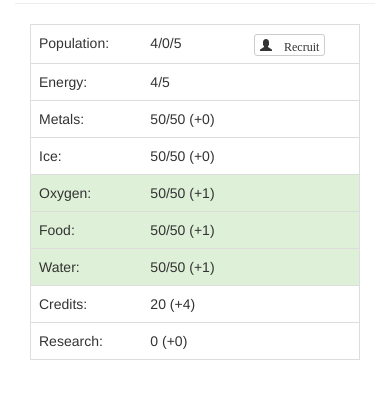
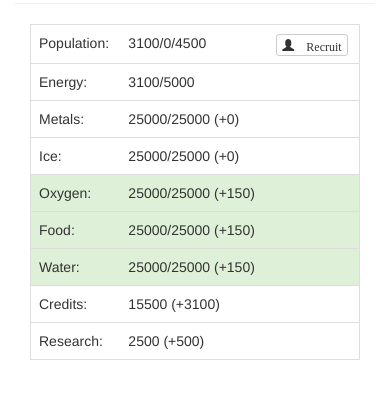
Before and after one commit to warpwarestudios/warpwarestudios.github.io, a plain HTML site: page index.html in a window 390 px wide. Shown: the part 240-648 px from the top of the page. Drawn offline with nearby package versions, Linux system fonts and the light colour scheme.

Commit message:
Testing recruitment costs
Inflated the numbers to test the recruitment costs at higher levels.

```diff
--- a/index.html
+++ b/index.html
@@ -64,7 +64,7 @@
 
 	   <table class="table table-responsive">
 		   <tbody>
-		   		<tr id="populationrow"><td>Population:</td><td><span id="population" data-toggle="tooltip" data-placement="right" title="Workers/Free/Maximum"></span></td><td><button class="btn btn-default btn-xs glyphicon glyphicon-user" onclick="Recruit()"> Recruit</button></td></tr>
+		   		<tr id="populationrow"><td>Population:</td><td><span id="population" data-toggle="tooltip" data-placement="right" title="Workers/Free/Maximum"></span></td><td><button class="btn btn-default btn-xs glyphicon glyphicon-user" id="recruitCost" data-toggle="tooltip" title="" onclick="Recruit()"> Recruit</button></td></tr>
 		   		<tr id="energyrow"><td>Energy:</td><td id="energy"></td><td></td></tr>
 		   		<tr id="metalsrow"><td>Metals:</td><td id="metals"></td><td></td></tr>
 		   		<tr id="icerow"><td>Ice:</td><td id="ice"></td><td></td></tr>
--- a/main.js
+++ b/main.js
@@ -1,14 +1,14 @@
 //holding variables
 var energy = 0;
 var energymax = 0;
-var oxygen = 100;
-var materials = 100;
-var food = 100;
-var water = 100;
-var ice = 100;
-var metals = 100;
+var oxygen = 50000;
+var materials = 50000;
+var food = 50000;
+var water = 50000;
+var ice = 50000;
+var metals = 50000;
 var date = 0;
-var workers = 4;
+var workers = 3100;
 var population = 0;
 var populationmax = 1;
 var storageamt = 50; // amount of storage per storage build
@@ -30,15 +30,15 @@ var watercost = 0;
 var oxygencost = 0;
 
 //buildings
-var generators = 1; //increases maximum energy
-var quarters = 1; //housing for crew
-var autominers = 1; //increases resources/second
-var lifesupport = 1; //increases oxygen supplies
-var farms = 1; //increases food supplies
-var refineries = 1; //turns ice into water
-var researchlabs = 0; //research facility for new technology
+var generators = 1000; //increases maximum energy
+var quarters = 900; //housing for crew
+var autominers = 650; //increases resources/second
+var lifesupport = 650; //increases oxygen supplies
+var farms = 650; //increases food supplies
+var refineries = 650; //turns ice into water
+var researchlabs = 500; //research facility for new technology
 var combat = 0;
-var storage = 1;
+var storage = 500;
 
 //maximum allowed of each building
 var generatorsmax = 1000; //increases maximum energy
@@ -85,6 +85,9 @@ function newDay(){
     document.getElementById('labs').innerHTML = researchlabs + "/" + researchlabsmax;
     document.getElementById('combat').innerHTML = combat + "/" + combatmax;
 
+    var recruitCost = Math.floor(1 * Math.pow(1.01,(population + workers)));
+
+	document.getElementById('recruitCost').setAttribute("title", "Oxygen: "  + recruitCost + " Food: " + recruitCost + " Water: " + recruitCost + " Credits: " + recruitCost);
 
 
 	updateEnergy();
@@ -99,15 +102,20 @@ function newDay(){
 
 function Recruit()
 {
-	var genCost = 1;
-    if(oxygen >= genCost && water >= genCost && food >= genCost && population + workers < populationmax){
+	var recruitCost = Math.floor(1 * Math.pow(1.01,(population + workers)));
+    if(oxygen >= recruitCost && water >= recruitCost && food >= recruitCost && credits >= recruitCost && population + workers < populationmax){
 
-		oxygen = oxygen - genCost;
-		food = food - genCost;
-		water = water - genCost;
+		oxygen = oxygen - recruitCost;
+		food = food - recruitCost;
+		water = water - recruitCost;
+		credits = credits - recruitCost;
 		population = population + 1;
 		updateCrew();
     };
+    var nextCost = Math.floor(1 * Math.pow(1.01,(population + workers)));
+    document.getElementById('recruitCost').setAttribute("title", "Oxygen: "  + nextCost + " Food: " + nextCost + " Water: " + nextCost + " Credits: " + nextCost);
+    updateCrew();
+
 }
 
 function buyCrewQuarters()
@@ -274,12 +282,13 @@ function updateMaterials(){
 	}
 	else if (ice == storageamttotal || ice == storageamttotal - icecost)
 	{
+		totalminers = Math.floor(autominers * (1 + (0.05 * advancedmining)));
 		//put ice equal to cost into ice
-		ice = ice + Math.floor(icecost * (1 + (0.05 * advancedmining)));
-		icebonus = Math.floor(icecost * (1 + (0.05 * advancedmining)));
+		ice = ice + icecost;
+		icebonus = icecost;
 		//put the rest into metals
-		metals = metals + Math.floor((autominers - icecost) * (1 + (0.05 * advancedmining)));
-		metalsbonus = metalsbonus + Math.floor((autominers - icecost) * (1 + (0.05 * advancedmining)));
+		metals = metals + totalminers - icecost;
+		metalsbonus = metalsbonus + totalminers - icecost;
 	}
 	else
 	{
@@ -652,7 +661,7 @@ function researchAdvFarming()
     };
     if(advancedfarming < 10)
     {
-    	var nextCost =  Math.floor(baseCost * Math.pow(1.75,advancefarming)) - (Math.floor(baseCost * Math.pow(1.75,advancedfarming)) % 5);
+    	var nextCost =  Math.floor(baseCost * Math.pow(1.75,advancedfarming)) - (Math.floor(baseCost * Math.pow(1.75,advancedfarming)) % 5);
     }
     else
     {
```
